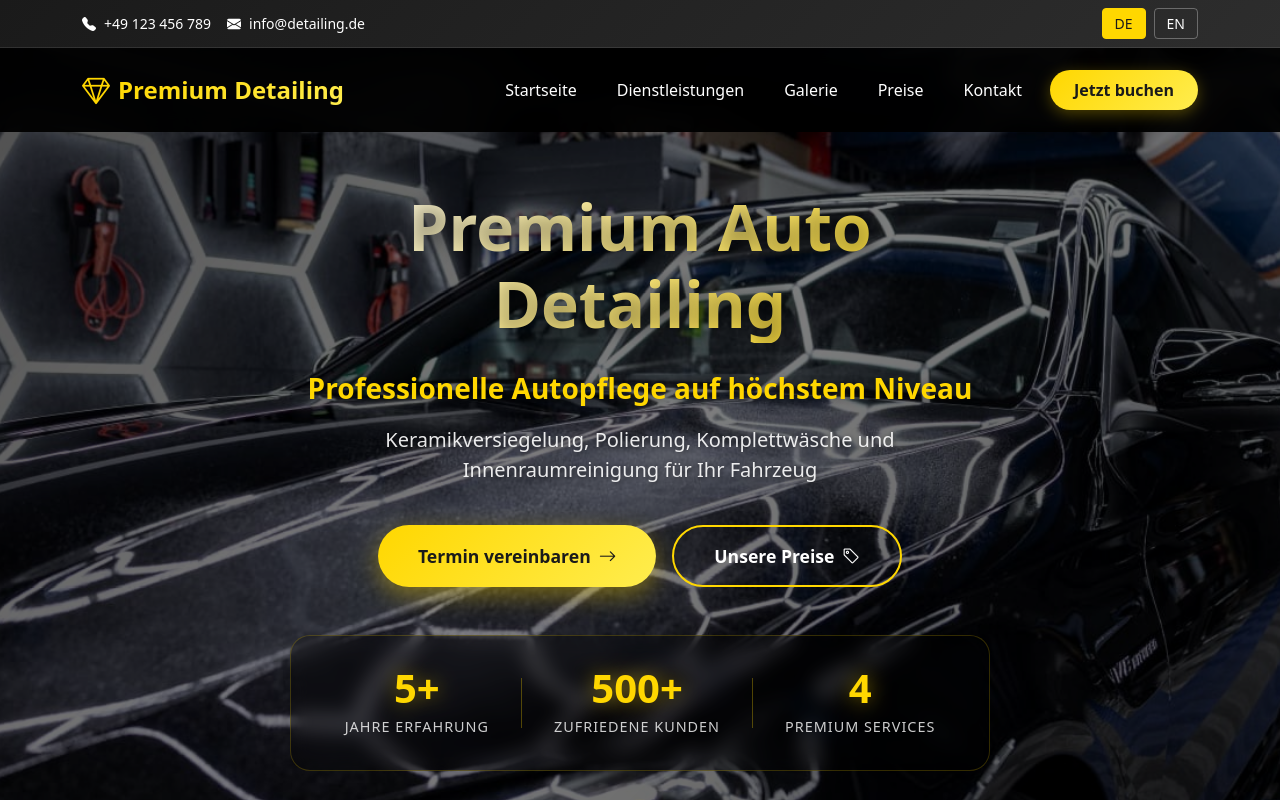
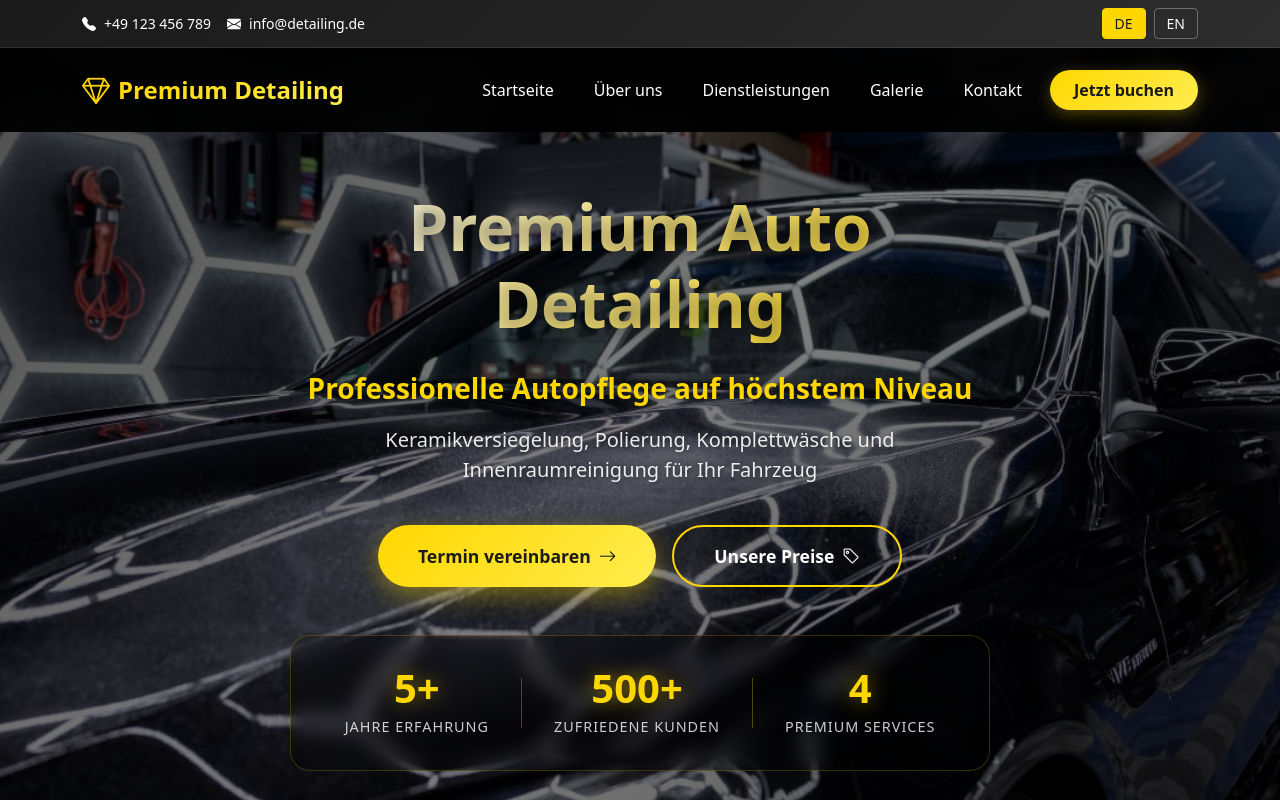
Before and after one commit to GoldenSpade/car-detailing, a Vue app: page / in a window 1280 px wide. Shown: the top 800 px of the page. Built offline with nearby package versions, Linux system fonts and the light colour scheme.

Commit message:
Fix menu items

```diff
--- a/src/components/Header.vue
+++ b/src/components/Header.vue
@@ -52,6 +52,11 @@
               </a>
             </li>
             <li class="nav-item">
+              <a class="nav-link" href="#about" @click="scrollToSection('about')">
+                {{ $t('header.about') }}
+              </a>
+            </li>
+            <li class="nav-item">
               <a class="nav-link" href="#services" @click="scrollToSection('services')">
                 {{ $t('header.services') }}
               </a>
@@ -59,11 +64,6 @@
             <li class="nav-item">
               <a class="nav-link" href="#gallery" @click="scrollToSection('gallery')">
                 {{ $t('header.gallery') }}
-              </a>
-            </li>
-            <li class="nav-item">
-              <a class="nav-link" href="#prices" @click="scrollToSection('prices')">
-                {{ $t('header.prices') }}
               </a>
             </li>
             <li class="nav-item">
--- a/src/i18n/locales/de.js
+++ b/src/i18n/locales/de.js
@@ -1,9 +1,9 @@
 export default {
   header: {
     home: 'Startseite',
+    about: 'Über uns',
     services: 'Dienstleistungen',
     gallery: 'Galerie',
-    prices: 'Preise',
     contact: 'Kontakt',
     bookNow: 'Jetzt buchen'
   },
--- a/src/i18n/locales/en.js
+++ b/src/i18n/locales/en.js
@@ -1,9 +1,9 @@
 export default {
   header: {
     home: 'Home',
+    about: 'About',
     services: 'Services',
     gallery: 'Gallery',
-    prices: 'Prices',
     contact: 'Contact',
     bookNow: 'Book Now'
   },
```
